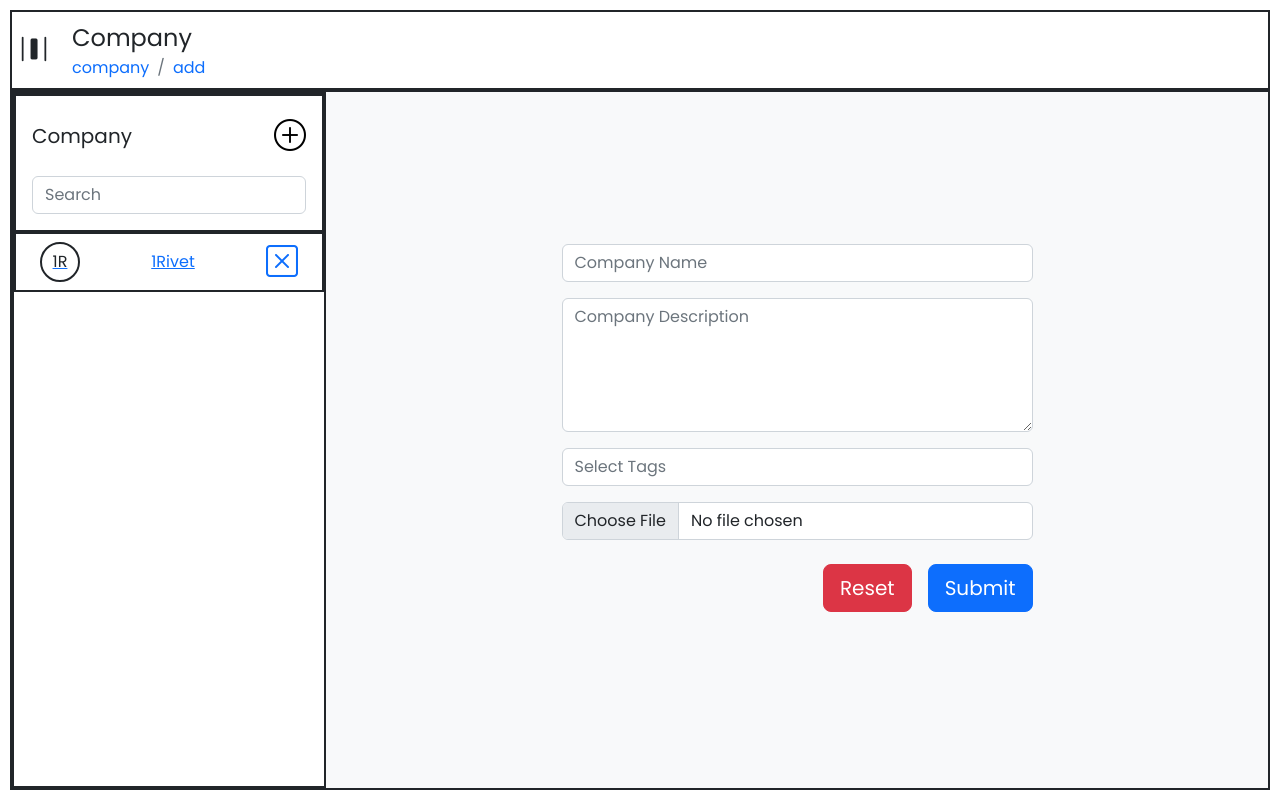
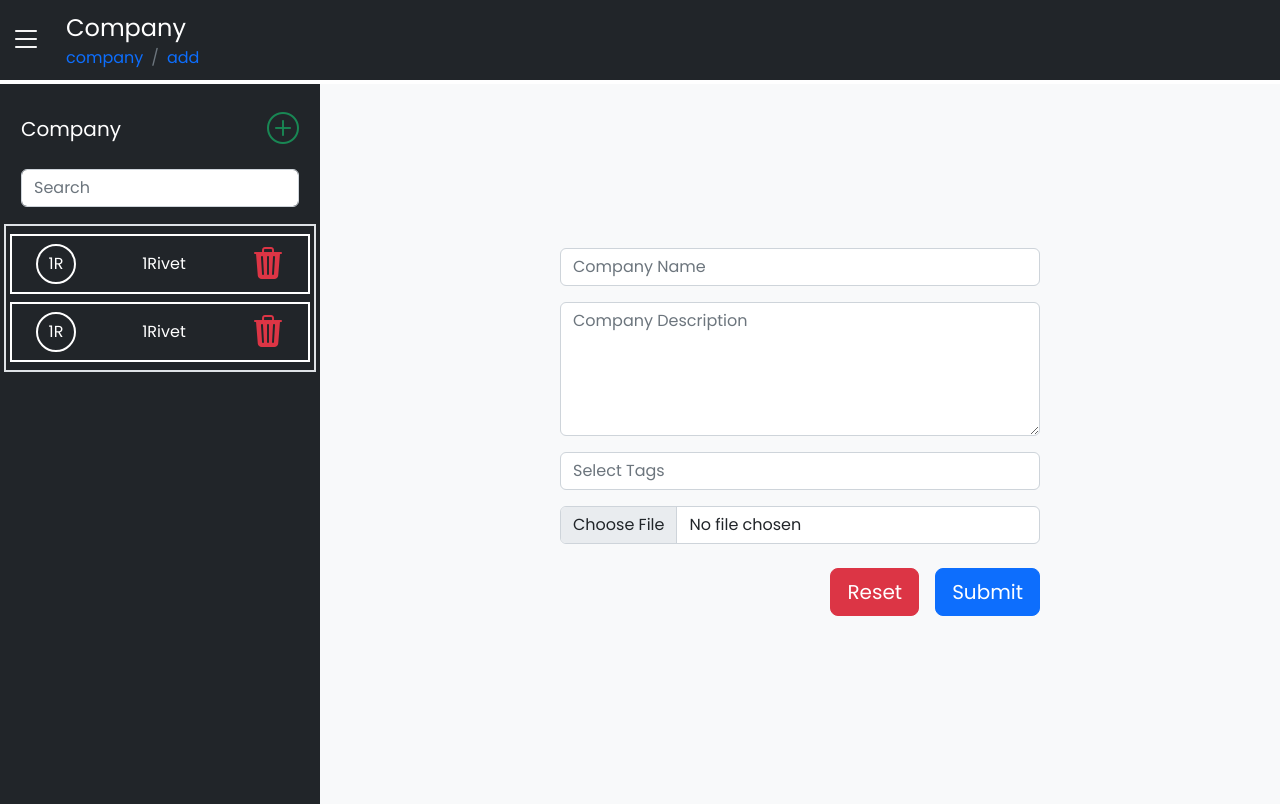
Before and after one commit to ravisingh8v/company_management_app, an Angular app: page /company/add in a window 1280 px wide. Built offline with nearby package versions, Linux system fonts and the light colour scheme.

Commit message:
feat:form validation done

```diff
--- a/src/app/company/company-form/company-form.component.html
+++ b/src/app/company/company-form/company-form.component.html
@@ -1,24 +1,43 @@
 <div class="bg-light h-100 d-flex justify-content-center align-items-center">
     <form [formGroup]="companyForm" class="w-50">
 
+        <!-- name  -->
         <div class="mb-3">
             <input type="text" class="form-control" id="exampleFormControlInput1" formControlName="name"
-                placeholder="Company Name">
-
+                placeholder="Company Name"
+                [ngClass]="{'is-valid':companyForm.controls['name'].valid && companyForm.controls['name'].touched ,'is-invalid':companyForm.controls['name'].invalid && companyForm.controls['name'].touched }">
+            <!-- companyName Validation  -->
+            <div class="invalid-feedback" *ngIf="companyForm.controls['name'].errors?.['required']">
+                <span *ngIf="companyForm.controls['name'].touched">this feild is required</span>
+            </div>
         </div>
+        <!-- description  -->
         <div class="mb-3">
             <textarea class="form-control" id="exampleFormControlTextarea1" formControlName="description"
-                placeholder="Company Description" rows="5"></textarea>
+                placeholder="Company Description" rows="5"
+                [ngClass]="{
+                'is-valid':companyForm.controls['description'].valid && companyForm.controls['description'].touched ,
+                'is-invalid':( isSubmitted &&companyForm.controls['description'].invalid) || (companyForm.controls['description'].touched && companyForm.controls['description'].errors?.['required'])}"></textarea>
+            <!-- description Validation  -->
+            <div class="text-danger"
+                *ngIf="(isSubmitted && companyForm.controls['description'].invalid)  || (companyForm.controls['description'].errors?.['required'] && companyForm.controls['description'].touched)">
+                <span>this feild is required</span>
+            </div>
         </div>
+
+        <!-- Select Tags  -->
         <div class="mb-3">
             <input class="form-control" type="select" placeholder="Select Tags" formControlName="tags" id="formFile">
         </div>
+        <!-- choose file input  -->
         <div class="mb-3">
             <input class="form-control" type="file" id="formFile">
         </div>
+
+        <!-- buttons  -->
         <div class="mb-3 float-end">
-            <button class="btn btn-lg btn-danger m-2">Reset</button>
-            <button class="btn btn-lg btn-primary m-2 me-0">Submit</button>
+            <button class="btn btn-lg btn-danger m-2" (click)="onReset()">Reset</button>
+            <button class="btn btn-lg btn-primary m-2 me-0" (click)="onSubmit()" type="submit">Submit</button>
         </div>
     </form>
 </div>
--- a/src/app/company/company-form/company-form.component.ts
+++ b/src/app/company/company-form/company-form.component.ts
@@ -8,14 +8,17 @@ import { company } from '../company.model';
   styleUrls: ['./company-form.component.scss']
 })
 export class CompanyFormComponent implements OnInit {
+
   public companyData: company[]
   public companyForm: FormGroup;
+  public isSubmitted: boolean
   constructor(private formb: FormBuilder) {
     this.companyForm = formb.group({
       name: ['', [Validators.required]],
       description: ['', [Validators.required]],
       tags: ['', [Validators.required]]
     })
+    this.isSubmitted = false
     this.companyData = []
 
   }
@@ -23,4 +26,12 @@ export class CompanyFormComponent implements OnInit {
   ngOnInit(): void {
   }
 
+  onSubmit() {
+    this.isSubmitted = true
+
+  }
+  onReset() {
+
+  }
+
 }
--- a/src/app/company/company-list/company-list.component.html
+++ b/src/app/company/company-list/company-list.component.html
@@ -1,4 +1,4 @@
-<div class="list-wrapper h-100 mt-0">
+<div class="list-wrapper h-100 mt-0 bg-dark p-1">
 
     <ul class="m-0 p-0 w-100 ">
 
@@ -6,7 +6,7 @@
             <div>
                 <div class="d-flex justify-content-between align-items-center">
                     <div class="fs-5">Company</div>
-                    <div><a href=""><span class="text-black fs-2 bi bi-plus-circle"></span></a></div>
+                    <div><a href=""><span class="text-success fs-2 bi bi-plus-circle"></span></a></div>
                 </div>
                 <div class="mt-3"><input type="search" placeholder="Search" class="w-100 form-control"></div>
             </div>
@@ -14,12 +14,21 @@
 
         <!-- main company list start here  -->
         <!-- data1 -->
-        <div class="list">
-            <li class="p-1 px-4 border border-dark d-flex align-items-center justify-content-between">
-                <a href="dfkuugfyguy" class="d-flex align-items-center justify-content-between w-100">
-                    <div class="logo rounded-circle border border-dark"><span class="text-dark">1R</span></div>
-                    <div> 1Rivet</div>
-                    <div><a href="122"><span class="bi bi-x-square fs-2"></span></a></div>
+        <div class="list border border-2 pt-2 px-1 m-0">
+            <li class="p-1 px-4 list border border-white d-flex align-items-center justify-content-between">
+                <a href="dfkuugfyguy"
+                    class="d-flex text-decoration-none align-items-center justify-content-between w-100">
+                    <div class="logo rounded-circle border border-white"><span class="">1R</span></div>
+                    <div>1Rivet</div>
+                    <div><a href="122"><span class="text-danger bi bi-trash3-fill fs-2"></span></a></div>
+                </a>
+            </li>
+            <li class="p-1 px-4 list border border-white d-flex align-items-center justify-content-between">
+                <a href="dfkuugfyguy"
+                    class="d-flex text-decoration-none align-items-center justify-content-between w-100">
+                    <div class="logo rounded-circle border border-white"><span class="">1R</span></div>
+                    <div>1Rivet</div>
+                    <div><a href="122"><span class="text-danger bi bi-trash3-fill fs-2"></span></a></div>
                 </a>
             </li>
 
--- a/src/app/company/company-list/company-list.component.scss
+++ b/src/app/company/company-list/company-list.component.scss
@@ -5,3 +5,7 @@
     justify-content: center;
     align-items: center;
 }
+
+.list {
+    margin-bottom: 8px;
+}
--- a/src/app/company/company.component.html
+++ b/src/app/company/company.component.html
@@ -1,7 +1,7 @@
-<div class=" row mx-0 border border-2 border-dark h-100">
+<div class=" row mx-0 h-100 mt-1">
     <!-- <div class="container-fluid"> -->
     <!-- company lists  -->
-    <div class="col-3 h-100 p-0 border border-dark">
+    <div class="col-3 h-100 p-0">
         <app-company-list></app-company-list>
     </div>
 
--- a/src/app/core/header/header.component.html
+++ b/src/app/core/header/header.component.html
@@ -1,6 +1,6 @@
-<div class="d-flex p-2 align-items-center border border-2 border-dark">
+<div class="d-flex p-2 align-items-center border border-2 border-dark navbar navbar-expand-lg bg-dark">
     <!-- icon  -->
-    <span class="bi bi-distribute-horizontal fs-3"></span>
+    <span class="bi bi-list fs-2"></span>
 
     <!-- brand name  -->
     <div class="mx-4 brand">
--- a/src/assets/scss/base/_global.scss
+++ b/src/assets/scss/base/_global.scss
@@ -2,11 +2,12 @@
     margin: 0;
     padding: 0;
     font-family: 'Poppins', sans-serif;
+    color: white;
 }
 
 html,
 body {
-    padding: 5px;
+    // padding: 5px;
     height: 100%;
     width: 100%;
 }
@@ -14,3 +15,8 @@ body {
 li {
     list-style: none;
 }
+
+a {
+    text-decoration: none;
+
+}
```
